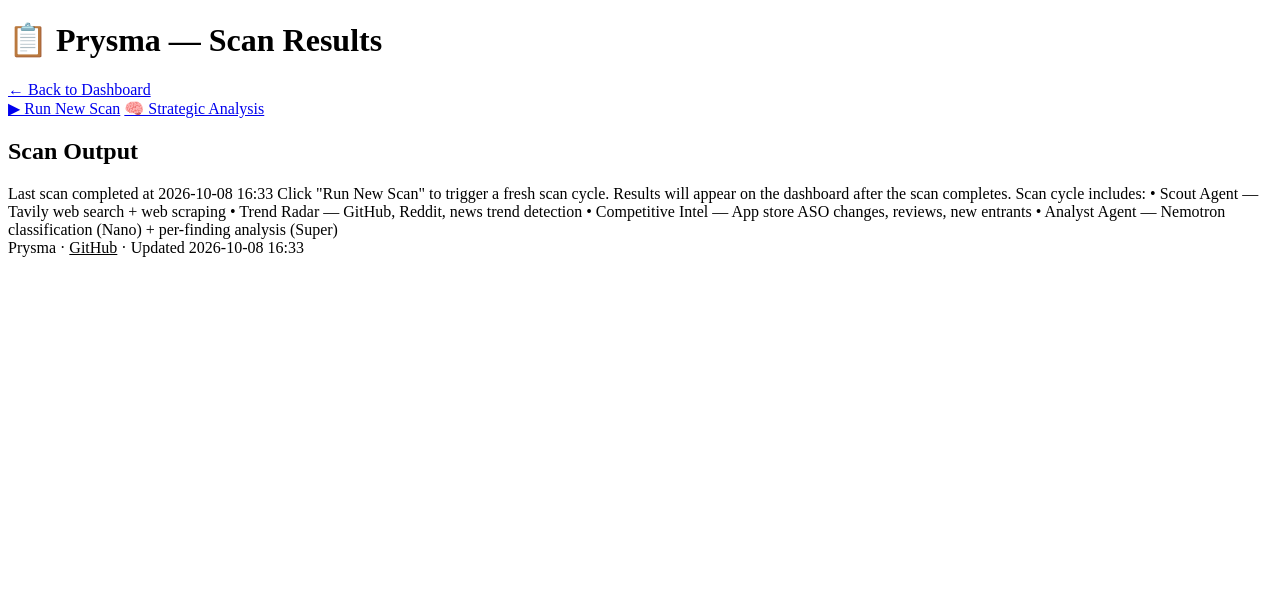
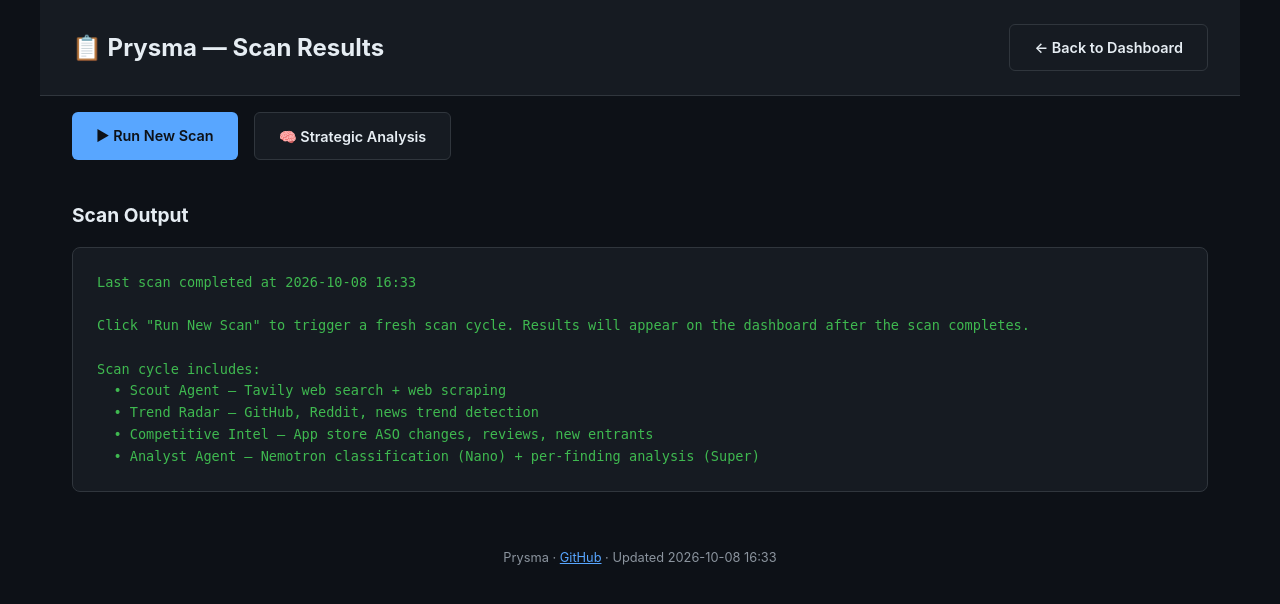
Before and after one commit to driftedslinky/prysma-competitive-intel, a FastAPI app: page /scan in a window 1280 px wide. Shown: the top 604 px of the page. Run offline with FastAPI, Linux system fonts and the light colour scheme.

Commit message:
Fix broken JavaScript: doubled braces left over from .format() made all handlers undefined

```diff
--- a/prysma/web/templates/scan.html
+++ b/prysma/web/templates/scan.html
@@ -5,38 +5,38 @@
     <meta name="viewport" content="width=device-width, initial-scale=1.0">
     <title>Prysma — Scan Results</title>
     <style>
-        :root {{
+        :root {
             --bg: #0d1117; --card: #161b22; --border: #30363d;
             --text: #e6edf3; --muted: #8b949e; --accent: #58a6ff;
             --green: #3fb950; --orange: #d29922; --red: #f85149; --purple: #bc8cff;
-        }}
-        * {{ box-sizing: border-box; margin: 0; padding: 0; }}
-        body {{
+        }
+        * { box-sizing: border-box; margin: 0; padding: 0; }
+        body {
             font-family: -apple-system, BlinkMacSystemFont, 'Segoe UI', sans-serif;
             background: var(--bg); color: var(--text); line-height: 1.6; max-width: 1200px; margin: 0 auto;
-        }}
-        header {{
+        }
+        header {
             background: var(--card); border-bottom: 1px solid var(--border);
             padding: 1.5rem 2rem; display: flex; justify-content: space-between; align-items: center;
-        }}
-        header h1 {{ font-size: 1.5rem; }}
-        .section {{ padding: 1.5rem 2rem; }}
-        .section h2 {{ font-size: 1.2rem; margin-bottom: 1rem; }}
-        .scan-log {{
+        }
+        header h1 { font-size: 1.5rem; }
+        .section { padding: 1.5rem 2rem; }
+        .section h2 { font-size: 1.2rem; margin-bottom: 1rem; }
+        .scan-log {
             background: var(--card); border: 1px solid var(--border); border-radius: 8px;
             padding: 1.5rem; font-family: 'Cascadia Code', monospace; font-size: 0.85rem;
             white-space: pre-wrap; color: var(--green); min-height: 200px;
-        }}
-        .actions {{ padding: 1rem 2rem; display: flex; gap: 1rem; }}
-        .btn {{
+        }
+        .actions { padding: 1rem 2rem; display: flex; gap: 1rem; }
+        .btn {
             background: var(--accent); color: var(--bg); border: none;
             padding: 0.7rem 1.5rem; border-radius: 6px; font-weight: 600;
             cursor: pointer; text-decoration: none; font-size: 0.9rem;
-        }}
-        .btn:hover {{ opacity: 0.9; }}
-        .btn-secondary {{ background: var(--card); border: 1px solid var(--border); color: var(--text); }}
-        footer {{ padding: 2rem; text-align: center; color: var(--muted); font-size: 0.8rem; }}
-        .muted {{ color: var(--muted); }}
+        }
+        .btn:hover { opacity: 0.9; }
+        .btn-secondary { background: var(--card); border: 1px solid var(--border); color: var(--text); }
+        footer { padding: 2rem; text-align: center; color: var(--muted); font-size: 0.8rem; }
+        .muted { color: var(--muted); }
     </style>
 </head>
 <body>
@@ -66,23 +66,23 @@ Scan cycle includes:
     <footer>Prysma · <a href="https://github.com/driftedslinky/prysma-competitive-intel" style="color:var(--accent)">GitHub</a> · Updated {last_updated}</footer>
 
     <script>
-    function triggerScan(e) {{
+    function triggerScan(e) {
         e.preventDefault();
-        fetch('/api/scan', {{method: 'POST'}})
+        fetch('/api/scan', {method: 'POST'})
             .then(r => r.json())
-            .then(d => {{
+            .then(d => {
                 alert(d.message);
                 document.getElementById('scan-log').textContent = 'Scan started at ' + new Date().toLocaleTimeString() + '. Check the dashboard for results.';
-            }})
+            })
             .catch(() => alert('Scan failed'));
-    }}
-    function triggerAnalyze(e) {{
+    }
+    function triggerAnalyze(e) {
         e.preventDefault();
-        fetch('/api/analyze', {{method: 'POST'}})
+        fetch('/api/analyze', {method: 'POST'})
             .then(r => r.json())
             .then(d => alert(d.message + ' Refresh the dashboard in 2-3 minutes.'))
             .catch(() => alert('Analysis failed'));
-    }}
+    }
     </script>
 </body>
 </html>
```
Also changed, not shown: prysma/web/templates/index.html (+14 -14 lines).
